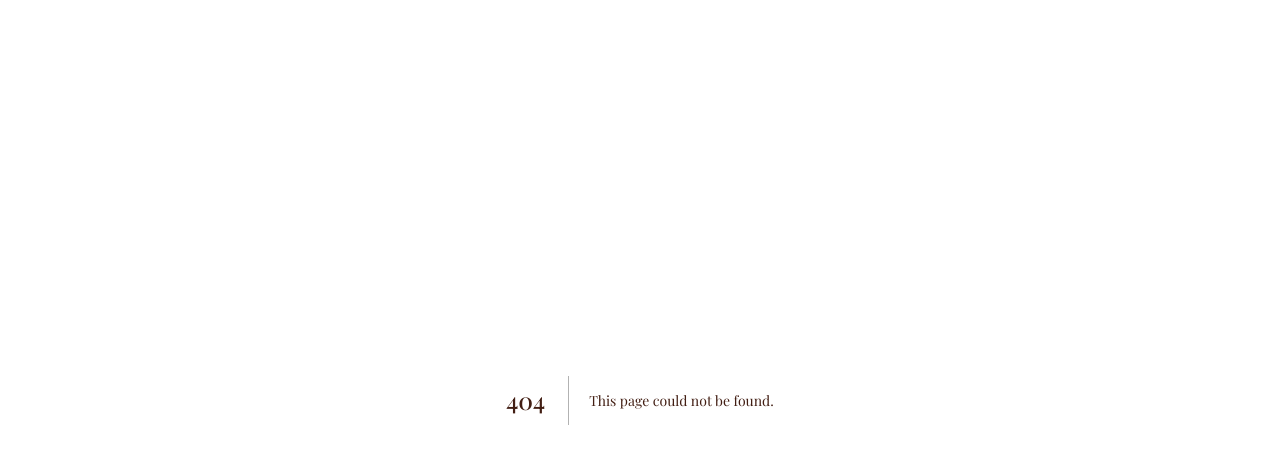
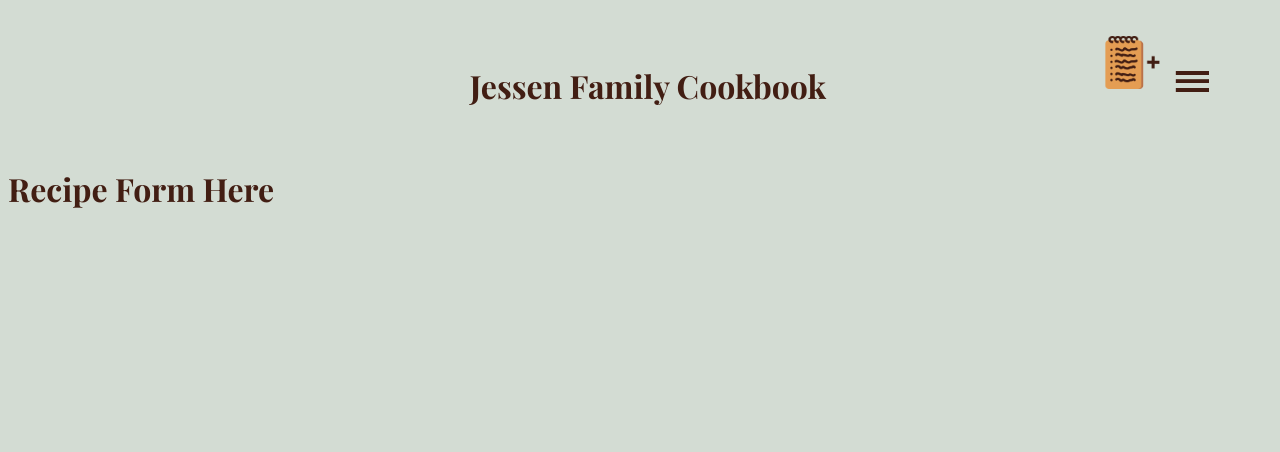
Before and after one commit to BlueNealis/jessen-family-cookbook, a Next.js app: page /new-recipe in a window 1280 px wide. Before the commit this address had no page. Shown: the top 452 px of the page. Built offline with nearby package versions, Linux system fonts and the light colour scheme; a web font is replaced by a local one.

Commit message:
Add icons to nav bar and add routing to recipe form page

```diff
--- a/src/app/components/navBar/navBar.js
+++ b/src/app/components/navBar/navBar.js
@@ -1,4 +1,5 @@
 import styles from './navBar.module.scss'
+import Link from 'next/link'
 const NavBar = () => {
 return(
     <header className={styles.navHeader}>
@@ -6,8 +7,13 @@ return(
              <h1>Jessen Family Cookbook</h1>
         </div>
         <div className={styles.topNavRight}>
-            <button className={styles.navButton}>New Recipe</button>
-            <button className={styles.navButton}>NavMenu</button>
+            <Link href='new-recipe' className={styles.newRecipeButton}>
+              <img src='New-Recipe-Icon.png' alt='New Recipe Button'/>
+            </Link>
+
+            <button className={styles.menuBurgerButton}>
+             <img src='menu-burger.png' alt='Open Side Menu'/>
+            </button>
         </div>
     </header>
 )
--- a/src/app/components/navBar/navBar.module.scss
+++ b/src/app/components/navBar/navBar.module.scss
@@ -16,3 +16,21 @@
     position: absolute;
     right: 5%;
 }
+.newRecipeButton {
+    background-color: rgba(0,0,0,0.0);
+    border: none;
+
+img {
+    max-width: 75px;
+}
+
+}
+
+.menuBurgerButton {
+    background-color: rgba(0,0,0,0.0);
+    border: none;
+
+    img {
+        max-width: 50px;
+    }
+}
--- /dev/null
+++ b/src/app/new-recipe/page.js
@@ -0,0 +1,12 @@
+import NavBar from "../components/navBar/navBar";
+
+export default function RecipeFormPage() {
+
+    return (
+      <main >
+        <NavBar/>
+        <h1>Recipe Form Here</h1>
+      </main>
+    )
+
+  }
```
Also changed, not shown: public/New-Recipe-Icon.png (added), public/menu-burger.png (added).
